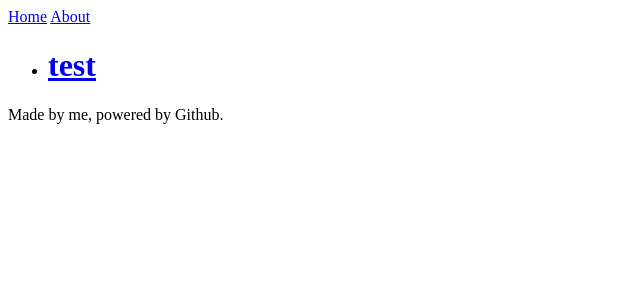
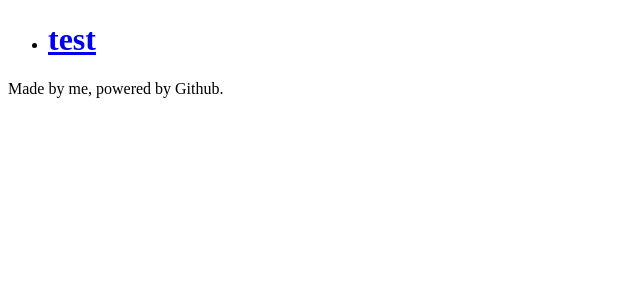
Before and after one commit to osc1blog/osc1blog.github.io, a Jekyll site: the page built from index.markdown, in a window 1280 px wide. Shown: the top 300 px of the page, without its empty margins (0-640 px from the left). Built offline with Jekyll 4.4.1, drawn with Linux system fonts in a browser that asks for light colours; some web fonts are replaced.

Commit message:
Update default.html

```diff
--- a/_layouts/default.html
+++ b/_layouts/default.html
@@ -2,11 +2,6 @@
 <html lang="en">
   {% include head.html %}
   <body>
-    <nav>
-      <a href="/">Home</a>
-      <a href="/about/">About</a>
-    </nav>
-
     <ul>
       {% for post in site.posts %}
         <li>
```
